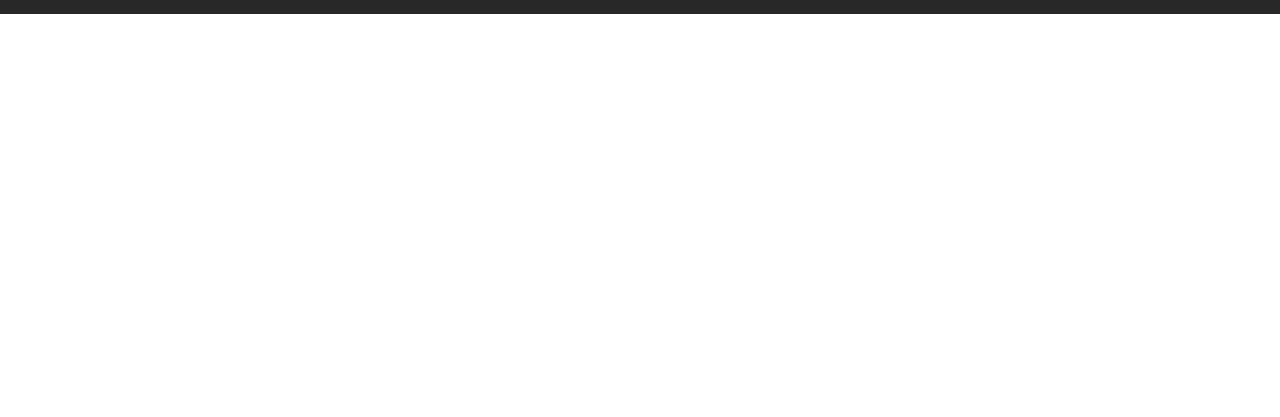
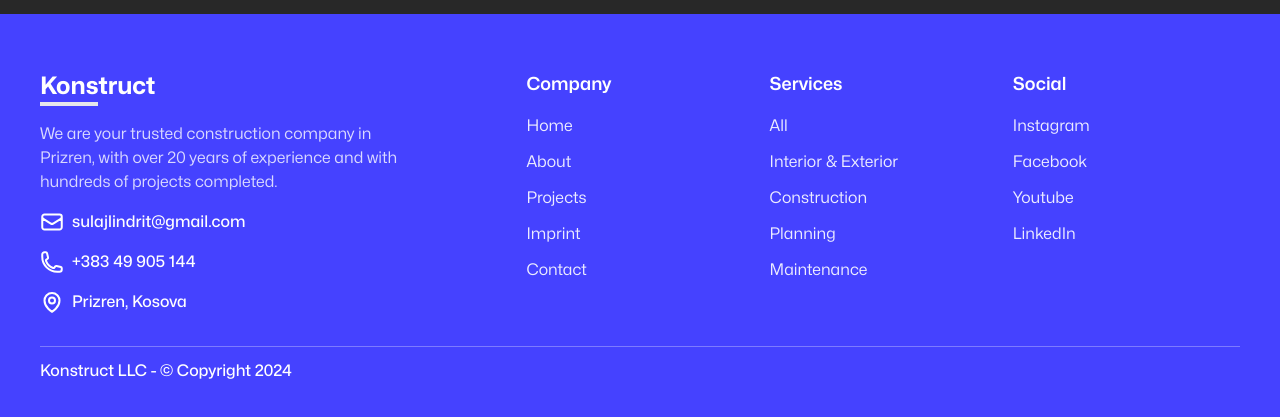
Before and after one commit to Lindrit-Sulaj/Konstruct, a Next.js app: page / in a window 1280 px wide. Shown: the part 4785-5202 px from the top of the page. Before the commit the page ends 4799 px from the top, so only its background shows below. Built offline with nearby package versions, Linux system fonts and the light colour scheme; grey boxes are pictures that could not be loaded.

Commit message:
completed footer

```diff
--- a/app/layout.tsx
+++ b/app/layout.tsx
@@ -2,6 +2,7 @@
 import localFont from 'next/font/local'
 import "./globals.css";
 import Navbar from "@/components/navbar";
+import Footer from "@/components/footer";
 
 const monaSans = localFont({ src: './Mona-Sans.woff2' })
 
@@ -20,6 +21,7 @@
       <body className={monaSans.className}>
         <Navbar />
         {children}
+        <Footer />
       </body>
     </html>
   );
--- /dev/null
+++ b/components/footer.tsx
@@ -0,0 +1,106 @@
+import React from 'react'
+import Link from 'next/link'
+import { Separator } from './ui/separator'
+
+export default function Footer() {
+  return (
+    <footer className='bg-primary py-10 md:py-14 px-4'>
+      <div className="max-w-screen-web mx-auto grid grid-cols-1 md:grid-cols-5 gap-y-6 gap-x-4">
+        <div className='md:col-span-2'>
+          <div className='text-white inline-block'>
+            <p className='font-bold text-2xl'>Konstruct</p>
+            <Separator className='w-1/2 h-1' />
+          </div>
+          <p className='text-white/80 mt-4 max-w-sm'>We are your trusted construction company in Prizren, with over 20 years of experience and with hundreds of projects completed.</p>
+          <ul className='mt-4'>
+            <li className='my-4'>
+              <a href="/" className='flex gap-x-2 items-center text-white font-medium'>
+                <svg xmlns="http://www.w3.org/2000/svg" fill="none" viewBox="0 0 24 24" strokeWidth={2} stroke="currentColor" className="size-6">
+                  <path strokeLinecap="round" strokeLinejoin="round" d="M21.75 6.75v10.5a2.25 2.25 0 0 1-2.25 2.25h-15a2.25 2.25 0 0 1-2.25-2.25V6.75m19.5 0A2.25 2.25 0 0 0 19.5 4.5h-15a2.25 2.25 0 0 0-2.25 2.25m19.5 0v.243a2.25 2.25 0 0 1-1.07 1.916l-7.5 4.615a2.25 2.25 0 0 1-2.36 0L3.32 8.91a2.25 2.25 0 0 1-1.07-1.916V6.75" />
+                </svg>
+                sulajlindrit@gmail.com
+              </a>
+            </li>
+            <li className='my-4'>
+              <a href="/" className='flex gap-x-2 items-center text-white font-medium'>
+                <svg xmlns="http://www.w3.org/2000/svg" fill="none" viewBox="0 0 24 24" strokeWidth={2} stroke="currentColor" className="size-6">
+                  <path strokeLinecap="round" strokeLinejoin="round" d="M2.25 6.75c0 8.284 6.716 15 15 15h2.25a2.25 2.25 0 0 0 2.25-2.25v-1.372c0-.516-.351-.966-.852-1.091l-4.423-1.106c-.44-.11-.902.055-1.173.417l-.97 1.293c-.282.376-.769.542-1.21.38a12.035 12.035 0 0 1-7.143-7.143c-.162-.441.004-.928.38-1.21l1.293-.97c.363-.271.527-.734.417-1.173L6.963 3.102a1.125 1.125 0 0 0-1.091-.852H4.5A2.25 2.25 0 0 0 2.25 4.5v2.25Z" />
+                </svg>
+                +383 49 905 144
+              </a>
+            </li>
+            <li className="my-4">
+              <a href="#" className='flex gap-x-2 items-center text-white font-medium'>
+                <svg xmlns="http://www.w3.org/2000/svg" fill="none" viewBox="0 0 24 24" strokeWidth={2} stroke="currentColor" className="size-6">
+                  <path strokeLinecap="round" strokeLinejoin="round" d="M15 10.5a3 3 0 1 1-6 0 3 3 0 0 1 6 0Z" />
+                  <path strokeLinecap="round" strokeLinejoin="round" d="M19.5 10.5c0 7.142-7.5 11.25-7.5 11.25S4.5 17.642 4.5 10.5a7.5 7.5 0 1 1 15 0Z" />
+                </svg>
+                Prizren, Kosova
+              </a>
+            </li>
+          </ul>
+        </div>
+        <div>
+          <h3 className="font-semibold text-white text-lg text-center md:text-left">Company</h3>
+          <ul className='mt-4 text-white/90'>
+            <li className='my-3 text-center md:text-left'>
+              <Link href="/">Home</Link>
+            </li>
+            <li className='my-3 text-center md:text-left'>
+              <Link href="/">About</Link>
+            </li>
+            <li className='my-3 text-center md:text-left'>
+              <Link href="/">Projects</Link>
+            </li>
+            <li className='my-3 text-center md:text-left'>
+              <Link href="/">Imprint</Link>
+            </li>
+            <li className='my-3 text-center md:text-left'>
+              <Link href="/">Contact</Link>
+            </li>
+          </ul>
+        </div>
+        <div>
+          <h3 className="font-semibold text-white text-lg text-center md:text-left">Services</h3>
+          <ul className='mt-4 text-white/90'>
+            <li className='my-3 text-center md:text-left'>
+              <Link href="/">All</Link>
+            </li>
+            <li className='my-3 text-center md:text-left'>
+              <Link href="/">Interior & Exterior</Link>
+            </li>
+            <li className='my-3 text-center md:text-left'>
+              <Link href="/">Construction</Link>
+            </li>
+            <li className='my-3 text-center md:text-left'>
+              <Link href="/">Planning</Link>
+            </li>
+            <li className='my-3 text-center md:text-left'>
+              <Link href="/">Maintenance</Link>
+            </li>
+          </ul>
+        </div>
+        <div>
+          <h3 className="font-semibold text-white text-lg text-center md:text-left">Social</h3>
+          <ul className='mt-4 text-white/90'>
+            <li className='my-3 text-center md:text-left'>
+              <Link href="/">Instagram</Link>
+            </li>
+            <li className='my-3 text-center md:text-left'>
+              <Link href="/">Facebook</Link>
+            </li>
+            <li className='my-3 text-center md:text-left'>
+              <Link href="/">Youtube</Link>
+            </li>
+            <li className='my-3 text-center md:text-left'>
+              <Link href="/">LinkedIn</Link>
+            </li>
+          </ul>
+        </div>
+      </div>
+      <div className="max-w-screen-web mx-auto border-t border-t-white/30 mt-4 pt-3">
+        <p className='font-medium text-white'>Konstruct LLC - © Copyright { new Date().getFullYear() }</p>
+      </div>
+    </footer>
+  )
+}
--- a/sections/projects.tsx
+++ b/sections/projects.tsx
@@ -9,7 +9,7 @@
         <h3 className='text-[17px] md:text-lg lg:text-xl font-semibold text-cyan-400 md:text-center lg:text-left'>Projects</h3>
         <h2 className='text-xl md:text-2xl lg:text-3xl xl:text-4xl font-bold mt-2 text-white md:text-center lg:text-left'>Take a look at our best projects</h2>
         <p className='text-white/80 mt-2 text-lg md:text-center lg:text-left max-w-lg md:mx-auto lg:max-w-none lg:mx-0'>We are experienced in completing projects, from small to large in any city of your choice.</p>
-        <div className="grid grid-cols-1 max-w-lg lg:max-w-none mx-auto gap-y-10 md:gap-y-12 lg:grid-cols-5 gap-x-10 mt-10 px-6 lg:px-0">
+        <div className="grid grid-cols-1 max-w-xl lg:max-w-none mx-auto gap-y-10 md:gap-y-12 lg:grid-cols-5 gap-x-10 mt-10 px-6 lg:px-0">
           <div className="lg:col-span-2 bg-white rounded-sm relative">
             <img loading="lazy" src="./images/residential-zone1.jpg" className='rounded-t-sm' alt="Residential zone" />
             <div className="px-5 py-6 md:p-8">
```
